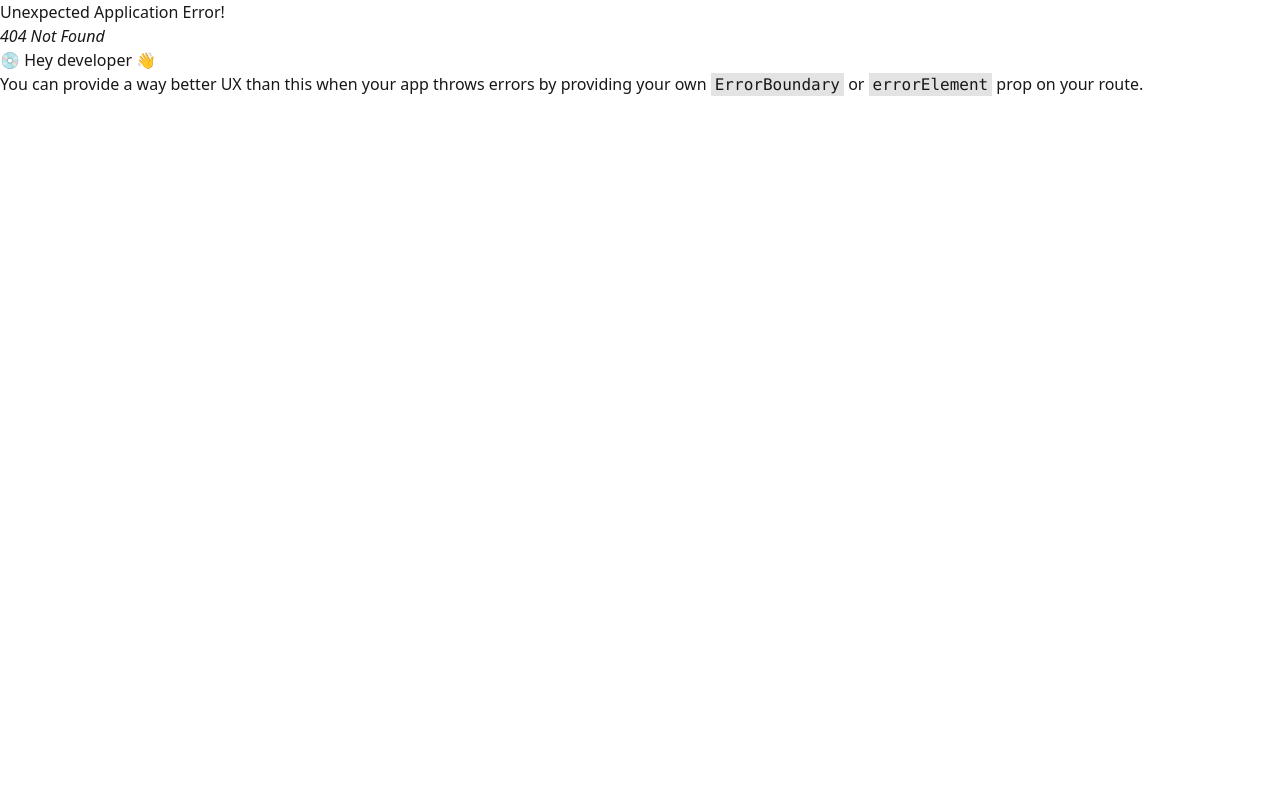
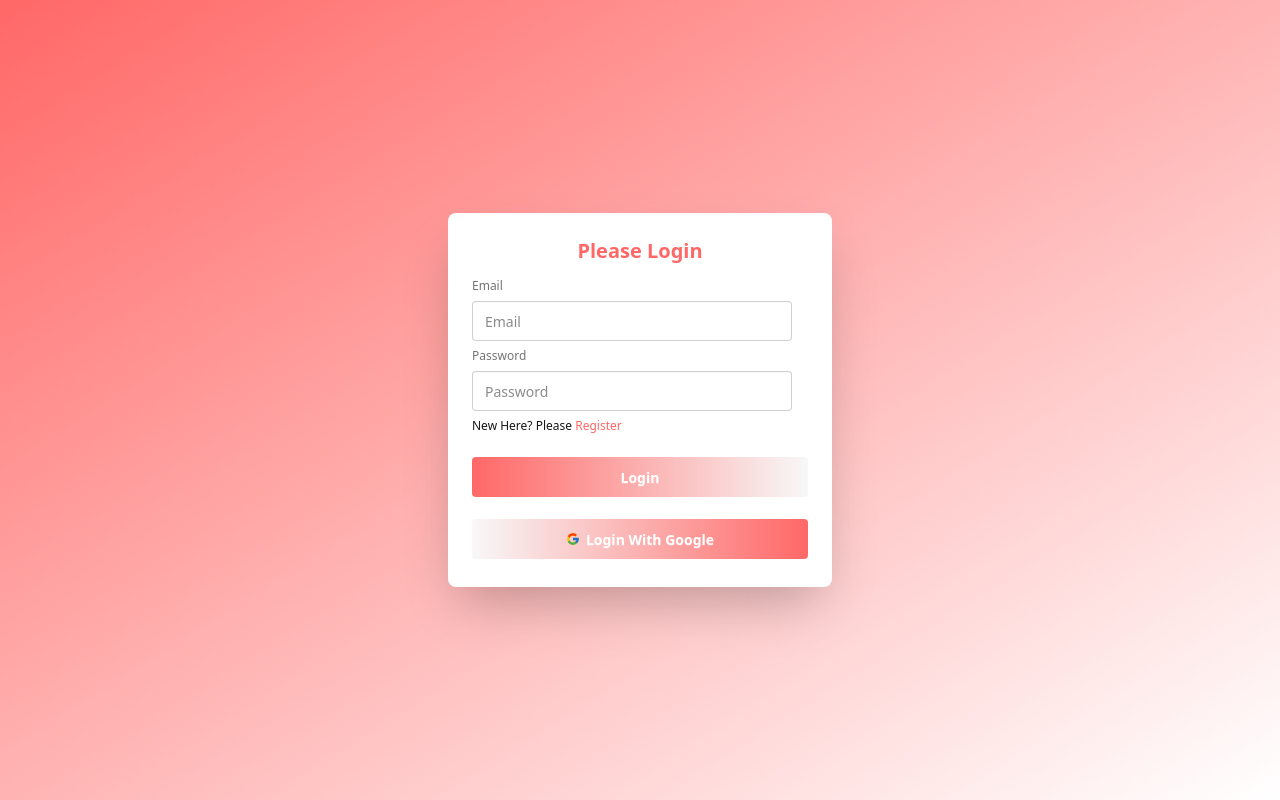
Before and after one commit to jahidul2004/todo-task, a React (Vite) app: page /login in a window 1280 px wide. Before the commit this address had no page. Built offline with nearby package versions, Linux system fonts and the light colour scheme.

Commit message:
Login page added.

```diff
--- /dev/null
+++ b/src/pages/login/Login.jsx
@@ -0,0 +1,26 @@
+import { FcGoogle } from "react-icons/fc";
+import { Link } from "react-router-dom";
+
+const Login = () => {
+    return (
+        <div className="h-screen bg-gradient-to-br from-[#ff6867] flex flex-col items-center justify-center text-center">
+
+            <div className="card bg-base-100 w-full max-w-sm shrink-0 shadow-2xl">
+                <div className="card-body">
+                    <h1 className="text-xl font-bold text-[#ff6867]">Please Login</h1>
+                    <form className="fieldset">
+                        <label className="fieldset-label">Email</label>
+                        <input required type="email" className="input" placeholder="Email" />
+                        <label className="fieldset-label">Password</label>
+                        <input required type="password" className="input" placeholder="Password" />
+                        <div className="text-left"><p>New Here? Please <Link to={"/register"} className="text-[#ff6867]">Register</Link></p></div>
+                        <button className="btn bg-gradient-to-r from-[#ff6867] mt-4 text-white border-none shadow-none">Login</button>
+                        <button className="btn bg-gradient-to-l from-[#ff6867] mt-4 text-white border-none shadow-none"><FcGoogle />Login With Google</button>
+                    </form>
+                </div>
+            </div>
+        </div>
+    );
+};
+
+export default Login;
--- a/src/router/routes.jsx
+++ b/src/router/routes.jsx
@@ -3,6 +3,7 @@ import {
 } from "react-router-dom";
 import Home from "../pages/home/Home";
 import Register from "../pages/register/Register";
+import Login from "../pages/login/Login";
 
 const router = createBrowserRouter([
     {
@@ -12,6 +13,10 @@ const router = createBrowserRouter([
     {
         path:"/register",
         element: <Register></Register>
+    },
+    {
+        path:"/login",
+        element: <Login></Login>
     }
 ]);
 
```
